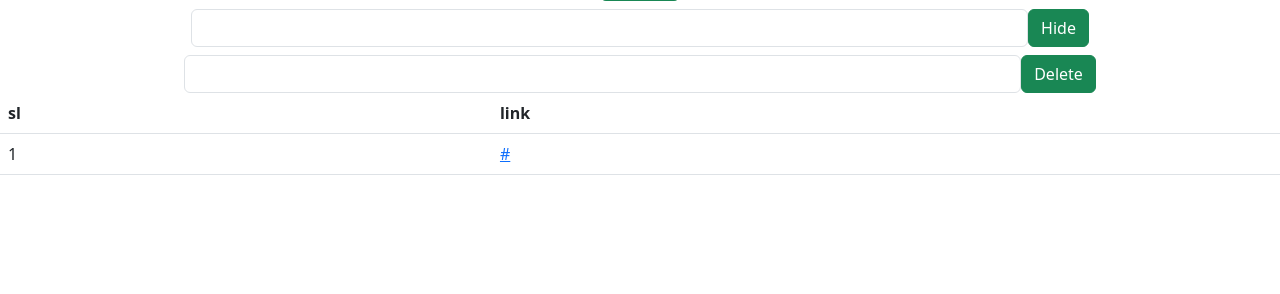
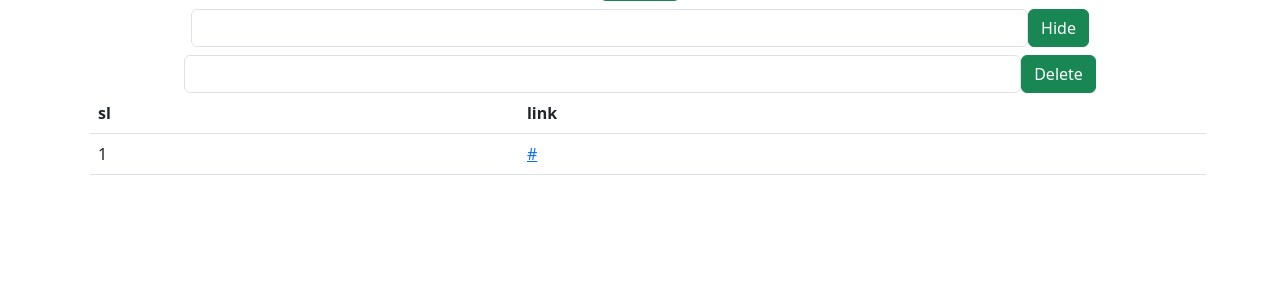
Before and after one commit to faysal505/linkedin, a Flask app: template templates/home.html in a window 1280 px wide. Shown: the part 323-617 px from the top of the page. Run offline with Flask 3, Linux system fonts and the light colour scheme; the template is opened without the code that fills it: most values are stand-ins (such as "Sample title", 1, 10 or a date in 2020).

Commit message:
Add files via upload

```diff
--- a/templates/home.html
+++ b/templates/home.html
@@ -39,7 +39,8 @@
   </div>
 
 
-  <table class="table">
+  <div class="container">
+    <table class="table mx-2">
       <tr>
         <th>sl</th>
         <th>link</th>
@@ -53,9 +54,8 @@
         <!-- <td>{{record.conn}}</td> -->
       </tr>
       {%endfor%}
-
-
     </table>
+  </div>
   <script src="https://cdn.jsdelivr.net/npm/bootstrap@5.3.0/dist/js/bootstrap.bundle.min.js"
     integrity="sha384-geWF76RCwLtnZ8qwWowPQNguL3RmwHVBC9FhGdlKrxdiJJigb/j/68SIy3Te4Bkz"
     crossorigin="anonymous"></script>
```
Lines whose indentation alone changed are shown as unchanged.
